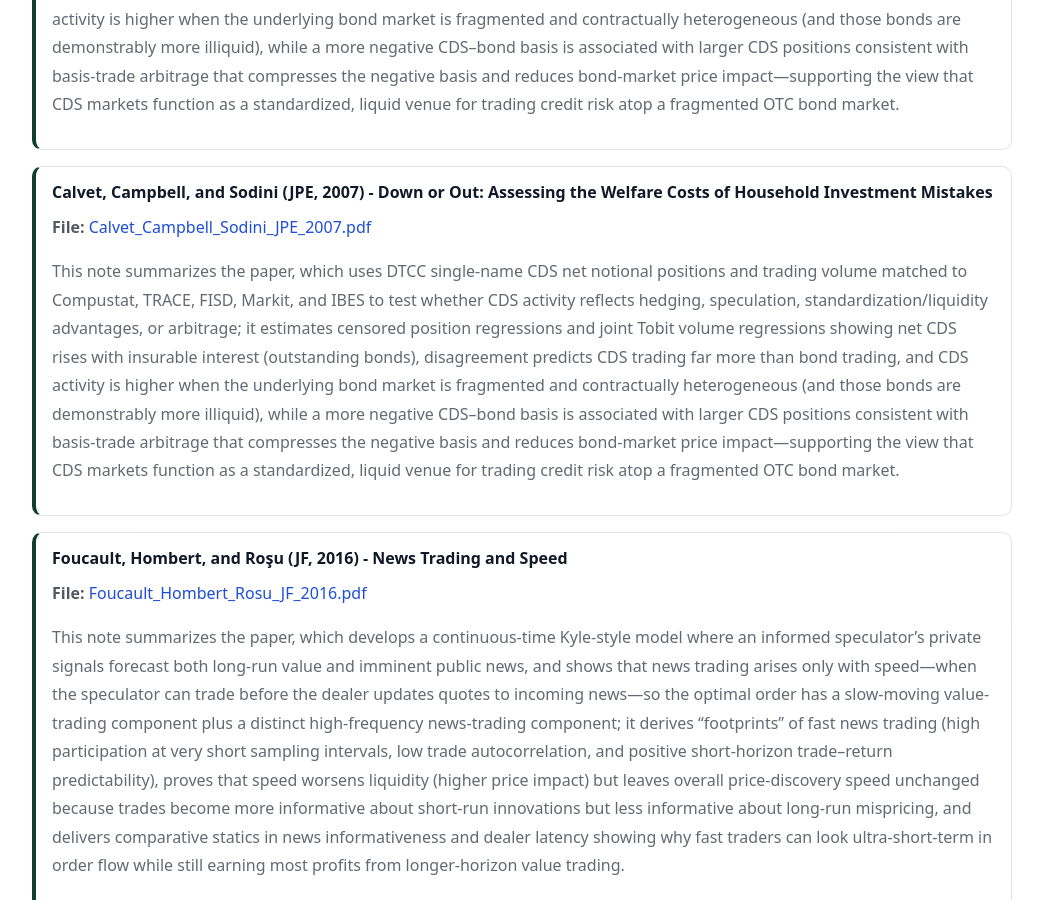
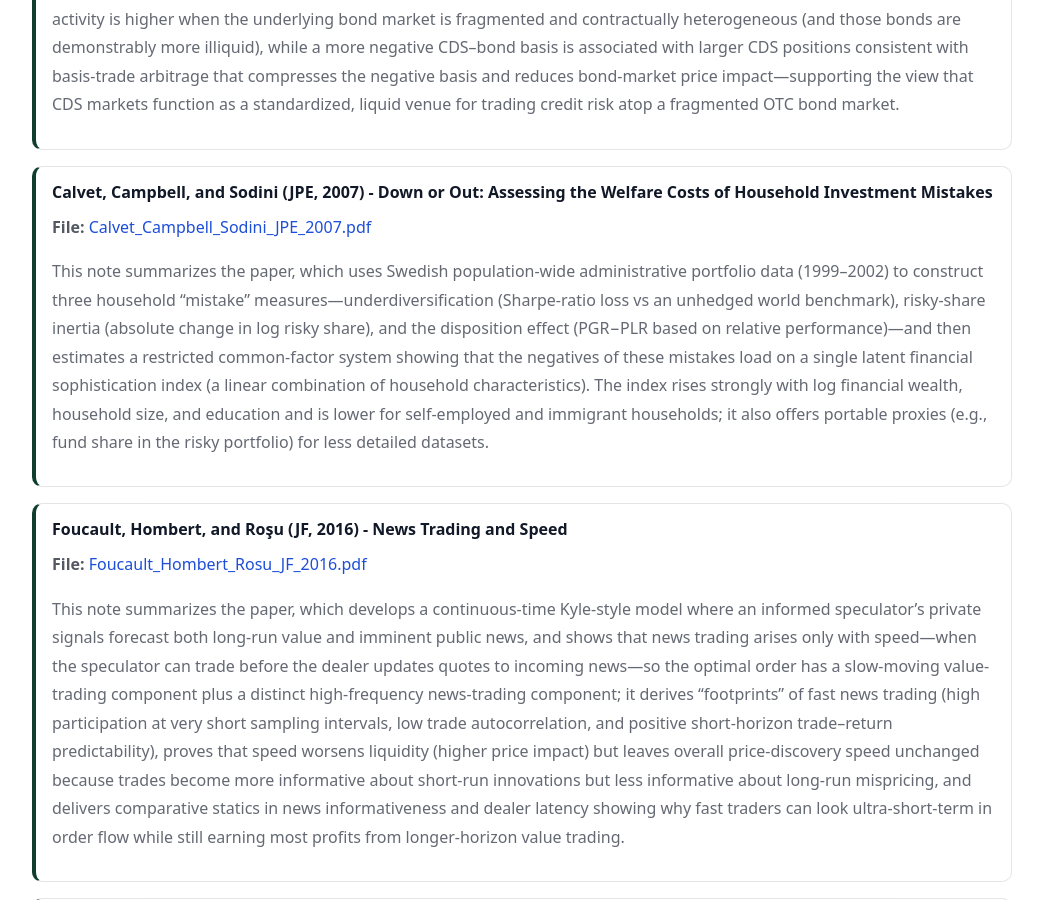
Before and after one commit to yaxinzn/study-archive, a Jekyll site: the page built from reading/index.md, in a window 1280 px wide and 900 px high, scrolled down 1664 px. Shown: the whole window, without its empty margins (118-1161 px from the left). Built offline with Jekyll 4.4.1, drawn with Linux system fonts in a browser that asks for light colours.

Commit message:
Reading: add/update Calvet_Campbell_Sodini_JPE_2007.pdf

```diff
--- a/_data/reading.yml
+++ b/_data/reading.yml
@@ -16,7 +16,7 @@
 
 - title: "Calvet, Campbell, and Sodini (JPE, 2007) - Down or Out: Assessing the Welfare Costs of Household Investment Mistakes"
   file: "Calvet_Campbell_Sodini_JPE_2007.pdf"
-  desc: "This note summarizes the paper, which uses DTCC single-name CDS net notional positions and trading volume matched to Compustat, TRACE, FISD, Markit, and IBES to test whether CDS activity reflects hedging, speculation, standardization/liquidity advantages, or arbitrage; it estimates censored position regressions and joint Tobit volume regressions showing net CDS rises with insurable interest (outstanding bonds), disagreement predicts CDS trading far more than bond trading, and CDS activity is higher when the underlying bond market is fragmented and contractually heterogeneous (and those bonds are demonstrably more illiquid), while a more negative CDS–bond basis is associated with larger CDS positions consistent with basis-trade arbitrage that compresses the negative basis and reduces bond-market price impact—supporting the view that CDS markets function as a standardized, liquid venue for trading credit risk atop a fragmented OTC bond market."
+  desc: "This note summarizes the paper, which uses Swedish population-wide administrative portfolio data (1999–2002) to construct three household “mistake” measures—underdiversification (Sharpe-ratio loss vs an unhedged world benchmark), risky-share inertia (absolute change in log risky share), and the disposition effect (PGR−PLR based on relative performance)—and then estimates a restricted common-factor system showing that the negatives of these mistakes load on a single latent financial sophistication index (a linear combination of household characteristics). The index rises strongly with log financial wealth, household size, and education and is lower for self-employed and immigrant households; it also offers portable proxies (e.g., fund share in the risky portfolio) for less detailed datasets."
 
 - title: "Foucault, Hombert, and Roşu (JF, 2016) - News Trading and Speed"
   file: "Foucault_Hombert_Rosu_JF_2016.pdf"
```
